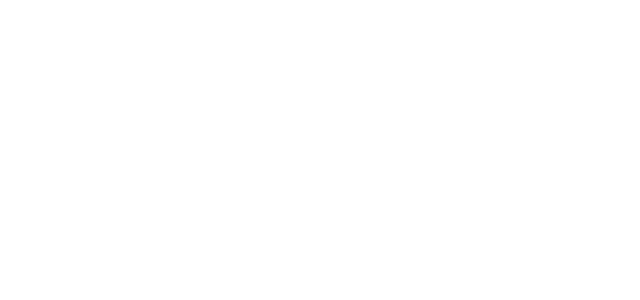
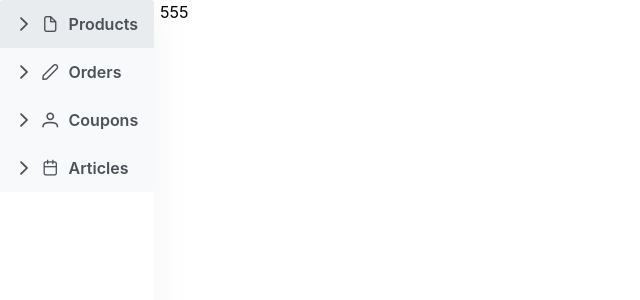
Before and after one commit to Poseidoncode/ecommerce, a Vue app: page /#/dashboard/products in a window 1280 px wide. Before the commit this address had no page. Shown: the top 300 px of the page, without its empty margins (0-640 px from the left). Built offline with nearby package versions, Linux system fonts and the light colour scheme.

Commit message:
dashboard

```diff
--- a/src/App.vue
+++ b/src/App.vue
@@ -1,6 +1,6 @@
 <template>
   <!-- <Layout> -->
-  <router-view class="overflow-y-auto" />
+  <router-view />
   <!-- </Layout> -->
 </template>
 
--- a/src/router/index.js
+++ b/src/router/index.js
@@ -1,6 +1,7 @@
 import { createRouter, createWebHashHistory } from "vue-router";
 import store from "../store";
 import Home from "@/App.vue";
+import Dashboard from "@/views/dashBoard.vue";
 const routes = [
   {
     path: "/",
@@ -10,7 +11,8 @@
       keepAlive: true,
       name: "Home",
     },
-    component: Home,
+    component: () => import("@/views/Login.vue"),
+    // component: Home,
   },
   {
     path: "/login",
@@ -19,8 +21,18 @@
   },
   {
     path: "/dashboard",
+    component: () => import("@/views/dashBoard.vue"),
     name: "dashboard",
-    component: () => import("@/views/dashBoard.vue"),
+    redirect: "/dashboard/products",
+    meta: { title: "後臺管理" },
+    children: [
+      {
+        path: "products",
+        component: () => import("@/views/dashboard/products.vue"),
+        name: "products",
+        meta: { title: "產品資料設定" },
+      },
+    ],
   },
 ];
 
--- a/src/views/dashBoard.vue
+++ b/src/views/dashBoard.vue
@@ -1,6 +1,8 @@
 <template>
-  <div>
-    <PanelMenu :model="items" />
+  <div class="main-content">
+    <div class="left-bar"><PanelMenu :model="items" /></div>
+
+    <router-view class="right-content"></router-view>
   </div>
 </template>
 
@@ -149,7 +151,22 @@
 </script>
 
 <style scoped lang="scss">
-.p-panelmenu {
-  width: 22rem;
+// .p-panelmenu {
+//   width: 22rem;
+// }
+.main-content {
+  display: flex;
+  .left-bar {
+    height: 100%;
+    position: fixed;
+    top: 0;
+    z-index: 999;
+    left: 0;
+    // background: black;
+    box-shadow: 0px 10px 40px rgb(41 50 65 / 6%);
+  }
+  .right-content {
+    padding-left: 160px;
+  }
 }
 </style>
--- /dev/null
+++ b/src/views/dashboard/products.vue
@@ -0,0 +1,18 @@
+<template>
+  <div>
+    <!-- <PanelMenu :model="items" /> -->
+    555
+  </div>
+</template>
+
+<script>
+import { ref } from "vue";
+
+export default {
+  setup() {
+    return {};
+  },
+};
+</script>
+
+<style scoped lang="scss"></style>
```
